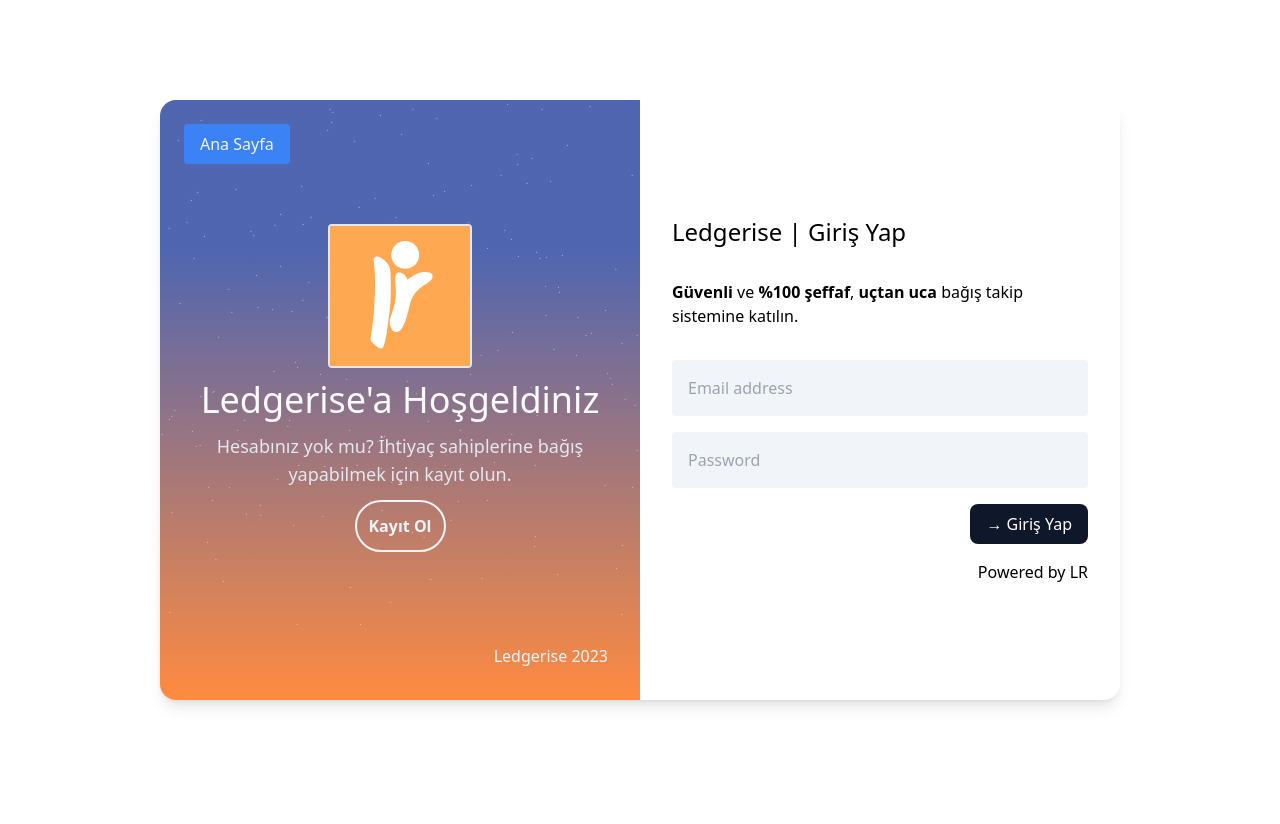
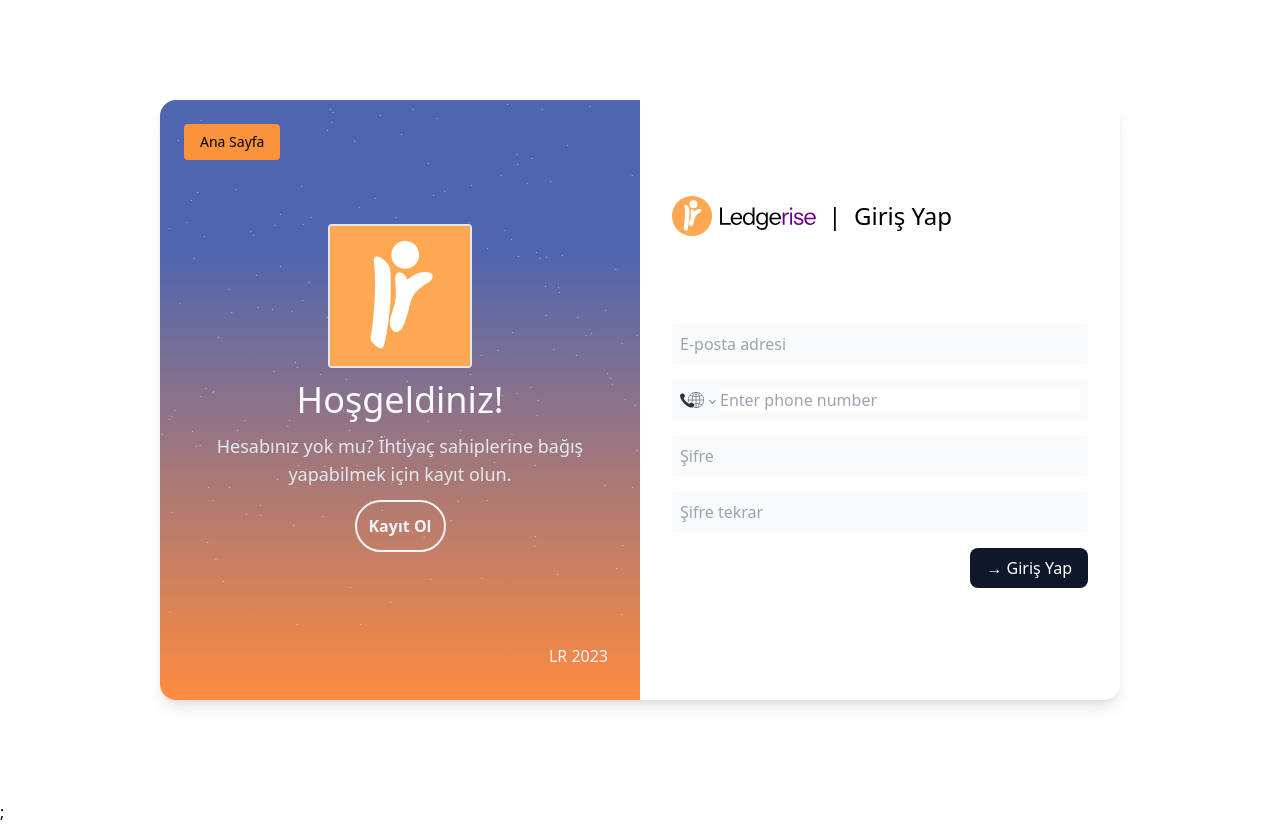
Before and after one commit to Ledgerise-LR/Ledgerise-Web-Frontend, a Next.js app: page /login in a window 1280 px wide. Before the commit the page ends 800 px from the top, so only its background shows below. Built offline with nearby package versions, Linux system fonts and the light colour scheme; what react-moralis, web3uikit would draw is missing.

Commit message:
login update

```diff
--- a/package.json
+++ b/package.json
@@ -11,6 +11,7 @@
   },
   "dependencies": {
     "@next/third-parties": "^14.2.3",
+    "@react-oauth/google": "^0.12.1",
     "@web3auth/web3auth": "^2.1.3",
     "autoprefixer": "^10.4.14",
     "axios": "^1.4.0",
@@ -33,6 +34,7 @@
     "react-icons": "^5.3.0",
     "react-leaflet": "^4.2.1",
     "react-moralis": "^1.4.2",
+    "react-phone-number-input": "^3.4.8",
     "react-qr-code": "^2.0.12",
     "react-qrcode-logo": "^3.0.0",
     "tailwind": "^4.0.0",
--- a/pages/_app.jsx
+++ b/pages/_app.jsx
@@ -7,6 +7,7 @@ import { NotificationProvider } from "web3uikit";
 import Head from 'next/head';
 import { useRouter } from 'next/router';
 import { GoogleTagManager } from '@next/third-parties/google';
+import { GoogleOAuthProvider } from '@react-oauth/google';
 
 export default function App({ Component, pageProps }) {
 
@@ -24,6 +25,7 @@ export default function App({ Component, pageProps }) {
         <link href="https://fonts.googleapis.com/css2?family=Playfair+Display&display=swap" rel="stylesheet"></link>
         <link rel="stylesheet" type='text/css' href="https://cdn.jsdelivr.net/gh/devicons/devicon@latest/devicon.min.css" />
       </Head>
+      <GoogleOAuthProvider clientId="681279735908-g0er1l3ad3vto9ct23qrjnl46oq0sp10.apps.googleusercontent.com">
         <MoralisProvider initializeOnMount={false}>
           <NotificationProvider>
             {
@@ -40,6 +42,7 @@ export default function App({ Component, pageProps }) {
             }
           </NotificationProvider>
         </MoralisProvider>
+      </GoogleOAuthProvider>;
     </div>
   )
 }
--- a/pages/login.jsx
+++ b/pages/login.jsx
@@ -4,11 +4,15 @@ import { useRouter } from 'next/router';
 import { AES } from "crypto-js";
 import { URL, PORT } from '@/serverConfig';
 import { FaHome } from 'react-icons/fa';
+import 'react-phone-number-input/style.css'
+import PhoneInput from 'react-phone-number-input'
+import { GoogleLogin } from '@react-oauth/google';
 
 export default function Home() {
   const router = useRouter();
   const [email, setEmail] = useState("");
   const [password, setPassword] = useState("");
+  const [telephone, setTelephone] = useState("");
   const [success, setSuccess] = useState(null);
   const [successText, setSuccessText] = useState("");
   const [isLogin, setIsLogin] = useState(true);
@@ -72,7 +76,7 @@ export default function Home() {
   return (
     <div className='w-screen h-screen flex items-center justify-center'>
       <div className="flex max-sm:flex-col-reverse shadow-slate-600 sm:shadow-lg lg:rounded-2xl h-full w-full lg:w-4/5 xl:w-3/4 2xl:w-2/3 lg:h-3/4">
-        <a href='/' className='absolute max-sm:text-sm max-sm:right-4 max-sm:top-4 sm:m-6 z-20 py-2 px-2 xs:px-4 rounded bg-blue-500 w-fit text-slate-100 cursor-pointer'>
+        <a href='/' className='absolute max-sm:text-sm max-sm:right-4 max-sm:top-4 sm:m-6 z-20 py-2 px-2 xs:px-4 rounded bg-orange-400 text-sm w-fit text-black cursor-pointer'>
           <span className="hidden xs:inline">Ana Sayfa</span>
           <span className="inline xs:hidden">
             <FaHome size={20} />
@@ -82,7 +86,7 @@ export default function Home() {
           <div id="stars-content" className='absolute top-0 left-0 z-0 w-full h-full animate-pulse'></div>
           <div className='w-full flex flex-col items-center gap-3 my-auto'>
             <img className='h-24 xs:h-36 z-10 rounded border-2' src="icon.svg" alt="Ledgerise" />
-            <div className='text-slate-50 text-2xl lg:text-3xl xl:text-4xl'>Ledgerise'a Hoşgeldiniz</div>
+            <div className='text-slate-50 text-2xl lg:text-3xl xl:text-4xl'>Hoşgeldiniz!</div>
             <div className='text-slate-200 text-lg text-center px-0 max-sm:px-6'>
               {!isLogin ? "Halihazırda hesabınız var mı? Hemen bağış yapmak için giriş yapın." : "Hesabınız yok mu? İhtiyaç sahiplerine bağış yapabilmek için kayıt olun."}
             </div>
@@ -90,22 +94,43 @@ export default function Home() {
               {isLogin ? "Kayıt Ol" : "Giriş Yap"}
             </a>
           </div>
-          <div className='ml-auto text-slate-100 z-10'>Ledgerise 2023</div>
+          <div className='ml-auto text-slate-100 z-10'>LR 2023</div>
         </div>
 
         <div className={`flex flex-col p-8 justify-center max-sm:h-1/2 w-full sm:w-1/2 lg:rounded-2xl ${isLogin ? "" : "max-sm:translate-y-full sm:-translate-x-full"} transition-all duration-700 z-0`}>
-          <div className='text-2xl mb-8'>Ledgerise | {isLogin ? "Giriş Yap" : "Kayıt Ol"}</div>
-          <div className='mb-8'>
+          <div className='text-2xl mb-8 flex items-center'><img className='h-10' src="/logo.svg" alt="Logo" />&nbsp; | &nbsp;{isLogin ? "Giriş Yap" : "Kayıt Ol"}</div>
+          {/* <div className='mb-2'>
             {isLogin ? (
               <div><strong>Güvenli</strong> ve <strong>%100 şeffaf</strong>, <strong>uçtan uca</strong> bağış takip sistemine katılın.</div>
             ) : (
               "Şeffaf bağış sistemimize katılmak için aşağıdaki bilgileri doldurun."
             )}
+          </div> */}
+          <div className='mb-4'>
+            <GoogleLogin
+              onSuccess={(credentialResponse) => {
+                console.log(credentialResponse)
+              }}
+
+              onError={() => {
+                console.log("Login failed.")
+              }}
+            />
           </div>
           <div className='flex flex-col mb-4'>
-            <input className='bg-slate-100 rounded p-4 mb-4' type="text" placeholder='Email address'
+            <input className='bg-gray-50 rounded p-2 mb-4' type="text" placeholder='E-posta adresi'
               onChange={(e) => setEmail(e.target.value)} />
-            <input className='bg-slate-100 rounded p-4 mb-4' type="password" placeholder='Password'
+            <div>
+              <PhoneInput
+                className='p-2 bg-slate-50 mb-4'
+                placeholder="Enter phone number"
+                value={telephone}
+                onChange={setTelephone}
+              />
+            </div>
+            <input className='bg-gray-50 rounded p-2 mb-4' type="password" placeholder='Şifre'
+              onChange={(e) => setPassword(e.target.value)} />
+            <input className='bg-gray-50 rounded p-2 mb-4' type="password" placeholder='Şifre tekrar'
               onChange={(e) => setPassword(e.target.value)} />
             {success !== null && (
               <div className={`${success ? "text-green-600" : "text-red-600"} mb-2`}>
@@ -116,7 +141,6 @@ export default function Home() {
               → {!isLogin ? "Kayıt Ol" : "Giriş Yap"}
             </div>
           </div>
-          <div className='ml-auto'>Powered by LR</div>
         </div>
       </div>
     </div>
```
Also changed, not shown: 1 other file (tests, documents, lock files or other folders). Lines whose indentation alone changed are shown as unchanged.
